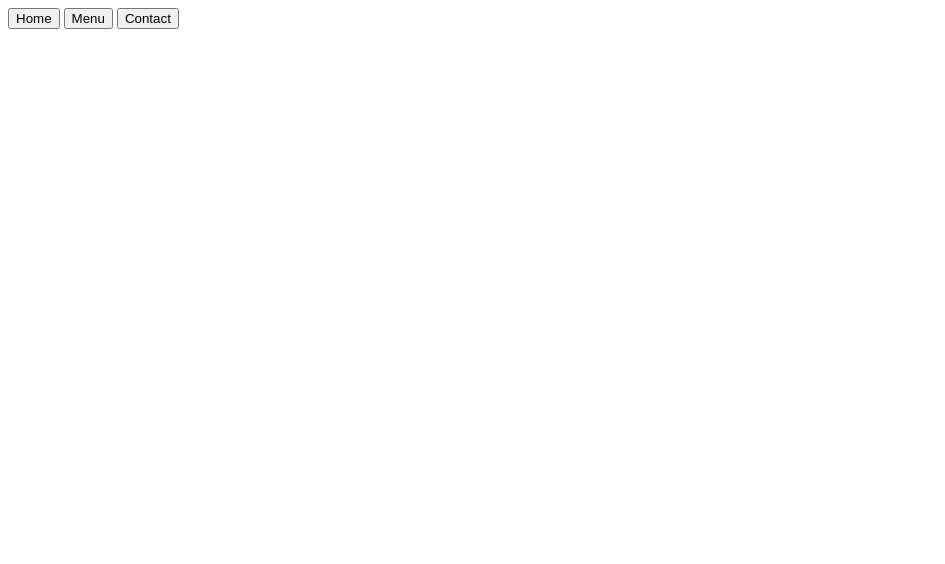
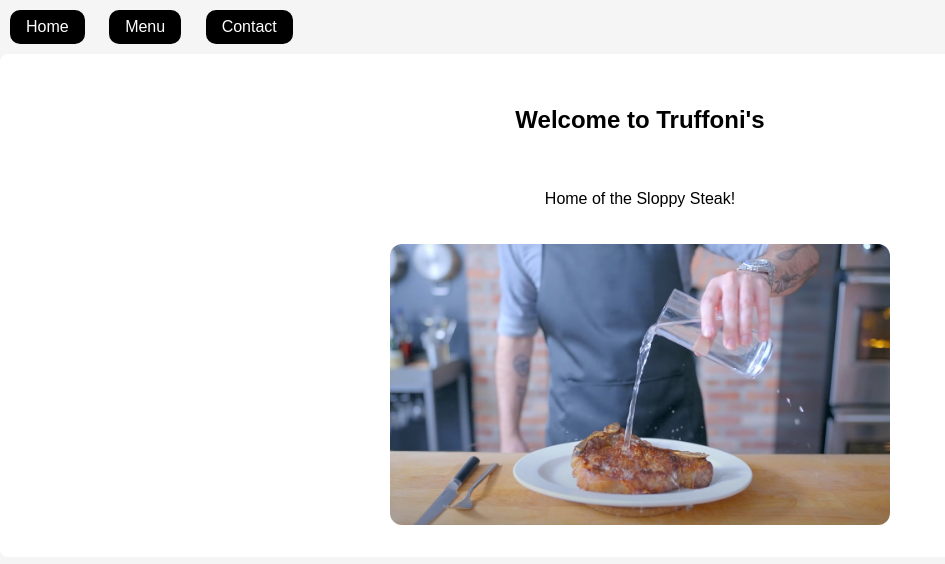
Before and after one commit to Wjpayne/Restaurant-Page-Odin, a plain HTML site: page index.html in a window 1280 px wide. Shown: the whole page, without its empty margins (0-945 px from the left). Drawn offline with Linux system fonts and the light colour scheme; the site is published under a folder, as on GitHub Pages, so addresses that start at the root find nothing.

Commit message:
Deployment commit

```diff
--- a/index.html
+++ b/index.html
@@ -4,7 +4,7 @@
     <meta charset="UTF-8" />
     <meta name="viewport" content="width=device-width, initial-scale=1.0" />
     <title>Document</title>
-  <script defer src="/Restaurant-Page-Odin/main.js"></script></head>
+  <script defer src="main.js"></script></head>
   <body>
     <header>
       <nav>
```
Also changed, not shown: main.js (+31 -1 lines).
